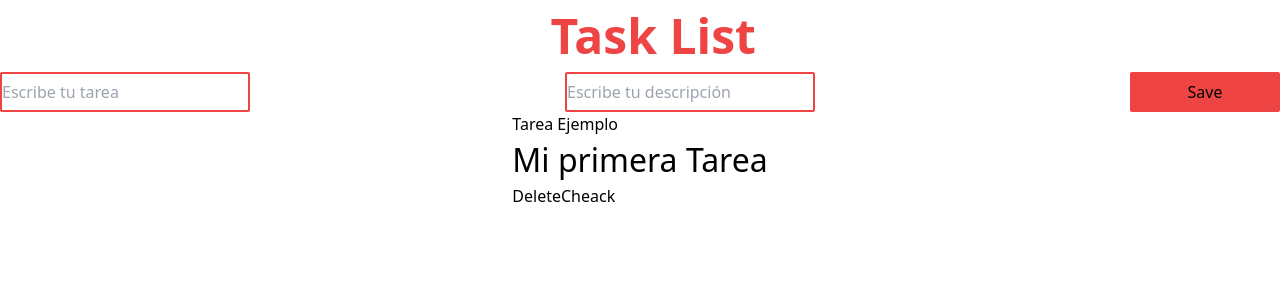
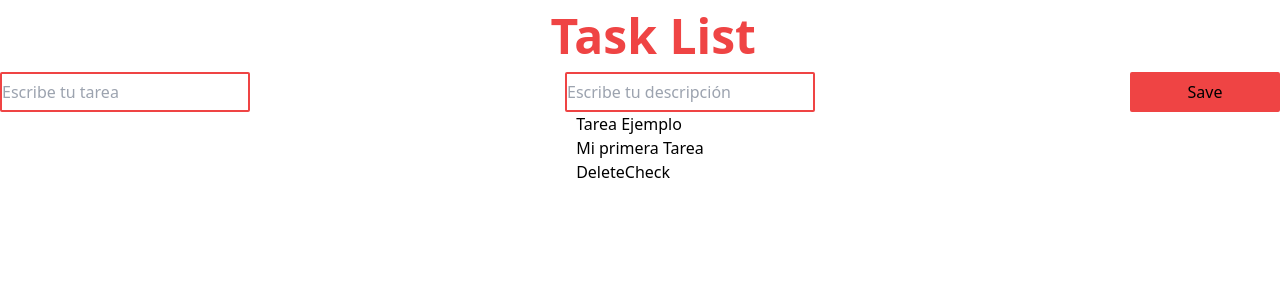
Before and after one commit to haroldirvingpumapolo/firstTestProjectReact, a React (Vite) app: page / in a window 1280 px wide. Shown: the top 300 px of the page. Built offline with nearby package versions, Linux system fonts and the light colour scheme.

Commit message:
correction of used manipulation DOM

```diff
--- a/src/components/App.jsx
+++ b/src/components/App.jsx
@@ -10,19 +10,24 @@ function App() {
   }, []);
   function createTask(title,description) {
     setTasks([...tasks,{
-      id:tasks.length,
+      id:Date.now(),
       title:title,
-      description:description
+      description:description,
+      check: false
     }])
   }
-  function removeText(){
-    setTasks([...tasks])
+  function deleteTask(taskId){
+    setTasks(tasks.filter(task=> task.id !== taskId))
   }
+  function checkTask(taskId) {
+    setTasks(tasks.map(task => task.id === taskId ? { ...task, check: true } : task));
+  }
+
 
   return (
     <div >
       <TaskForm createTask={createTask}/>
-      <TaskList tasks={tasks} removeText={removeText}/>
+      <TaskList tasks={tasks} deleteTask={deleteTask} checkTask={checkTask}/>
     </div>
   )
 }
--- a/src/components/TaskForm.jsx
+++ b/src/components/TaskForm.jsx
@@ -5,8 +5,8 @@ export default function TaskForm({ createTask }) {
   const handleSubmit = (e) => {
     e.preventDefault();
     createTask(title, description);
-    e.target.childNodes[0].value = "";
-    e.target.childNodes[1].value = "";
+    setTitle("")
+    setDescription("")
   };
   return (
     <>
@@ -28,6 +28,7 @@ export default function TaskForm({ createTask }) {
       <input
         placeholder="Escribe tu tarea"
         onChange={(e) => setTitle(e.target.value)}
+        value={title}
         style={{
           border: "2px solid #EF4444",
           borderRadius: "2px",
@@ -38,6 +39,7 @@ export default function TaskForm({ createTask }) {
       <input
         placeholder="Escribe tu descripción"
         onChange={(e) => setDescription(e.target.value)}
+        value={description}
         style={{
           border: "2px solid #EF4444",
           borderRadius: "2px",
--- a/src/components/TaskList.jsx
+++ b/src/components/TaskList.jsx
@@ -1,46 +1,48 @@
 import React from "react";
 
-export default function TaskList({ tasks, removeText }) {
-  return (
-    <div style={{
-      display:'flex',
-      flexWrap:'wrap',
-      justifyContent:'center'
-    }}>
-      {tasks.map(({ title, description }, i) => {
+export default function TaskList({ tasks, deleteTask,checkTask }) {
   return (
     <div
-            id={i}
-            key={i}
-            className="border-red-500 border-8 rounded-10 text-red  p-10 m-10 w-5/12 flex flex-col justify-center items-center"
+      style={{
+        display: "flex",
+        flexWrap: "wrap",
+        justifyContent: "center",
+      }}
     >
-            <h1>{title}</h1>
-            <p style={{ fontSize: "2rem" }}>{description}</p>
+      {tasks.map(({ title, description, id, check }) => {
+        return (
+          <div
+            id={id}
+            className={
+              !check
+                ? "capitalize border-red-500 border-8 rounded-10 p-5 m-5 w-96 h-72 flex flex-col items-center justify-between"
+                : "capitalize border-green-500 border-8 rounded-10 p-5 m-5 w-96 h-72 flex flex-col items-center justify-between"
+            }
+          >
+            <h1 className="text-3xl">{title}</h1>
+            <p className="text-lg">{description}</p>
+            <div className="flex w-full justify-between">
               <button
-              id={i}
-              className="w-1/5 h-30 bg-red-500 rounded-md border-none my-10"
-              onClick={(e) => {
-                e.target.parentNode.style.display = "none";
-                removeText();
-              }}
+                className={
+                  !check
+                    ? "w-1/5 h-30 bg-red-500 rounded-md border-none"
+                    : "w-1/5 h-30 bg-green-500 rounded-md border-none"
+                }
+                onClick={() => deleteTask(id)}
               >
                 Delete
               </button>
               <button
-              className="w-1/5 h-30 bg-red-500 rounded-md border-none "
-              onClick={(e) => {
-                e.target.classList.toggle("check");
-                e.target.classList.contains("check")
-                  ? ((e.target.style.background = "green"),
-                    (e.target.parentNode.style.border = "10px solid green"),
-                    (e.target.previousSibling.style.background = "green"))
-                  : ((e.target.style.background = "#EF4444"),
-                    (e.target.parentNode.style.border = "10px solid #EF4444"),
-                    (e.target.previousSibling.style.background = "#EF4444"));
-              }}
+                className={
+                  !check
+                    ? "w-1/5 h-30 bg-red-500 rounded-md border-none "
+                    : "w-1/5 h-30 bg-green-500 rounded-md border-none "
+                }
+                onClick={() => checkTask(id)}
               >
-              Cheack
+                Check
               </button>
+            </div>
           </div>
         );
       })}
--- a/src/tasks.js
+++ b/src/tasks.js
@@ -2,6 +2,7 @@ export const tasks=[
   {
     id:0,
     title:'Tarea Ejemplo',
-    description:'Mi primera Tarea'
+    description:'Mi primera Tarea',
+    check: false
   },
-]
+];
```
Lines whose indentation alone changed are shown as unchanged.
